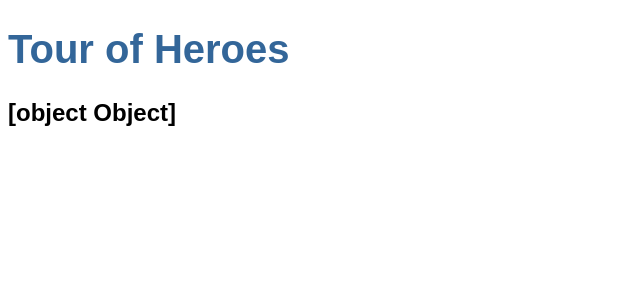
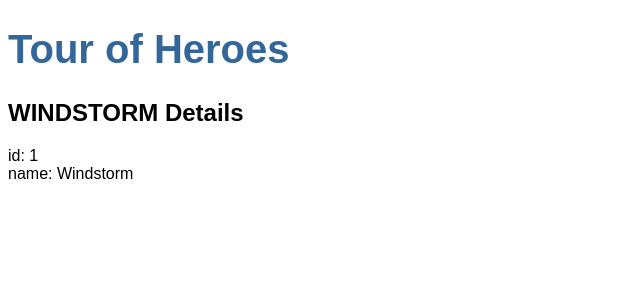
Before and after one commit to CaptCap/angular-tour-of-heroes, an Angular app: page / in a window 1280 px wide. Shown: the top 300 px of the page, without its empty margins (0-640 px from the left). Built offline with nearby package versions, Linux system fonts and the light colour scheme.

Commit message:
upperCase

```diff
--- a/src/app/heroes/heroes.component.html
+++ b/src/app/heroes/heroes.component.html
@@ -1 +1,3 @@
-<h2>{{hero}}</h2>
+<h2>{{hero.name | uppercase }} Details</h2>
+<div><span>id: </span>{{hero.id}}</div>
+<div><span>name: </span>{{hero.name}}</div>
```
